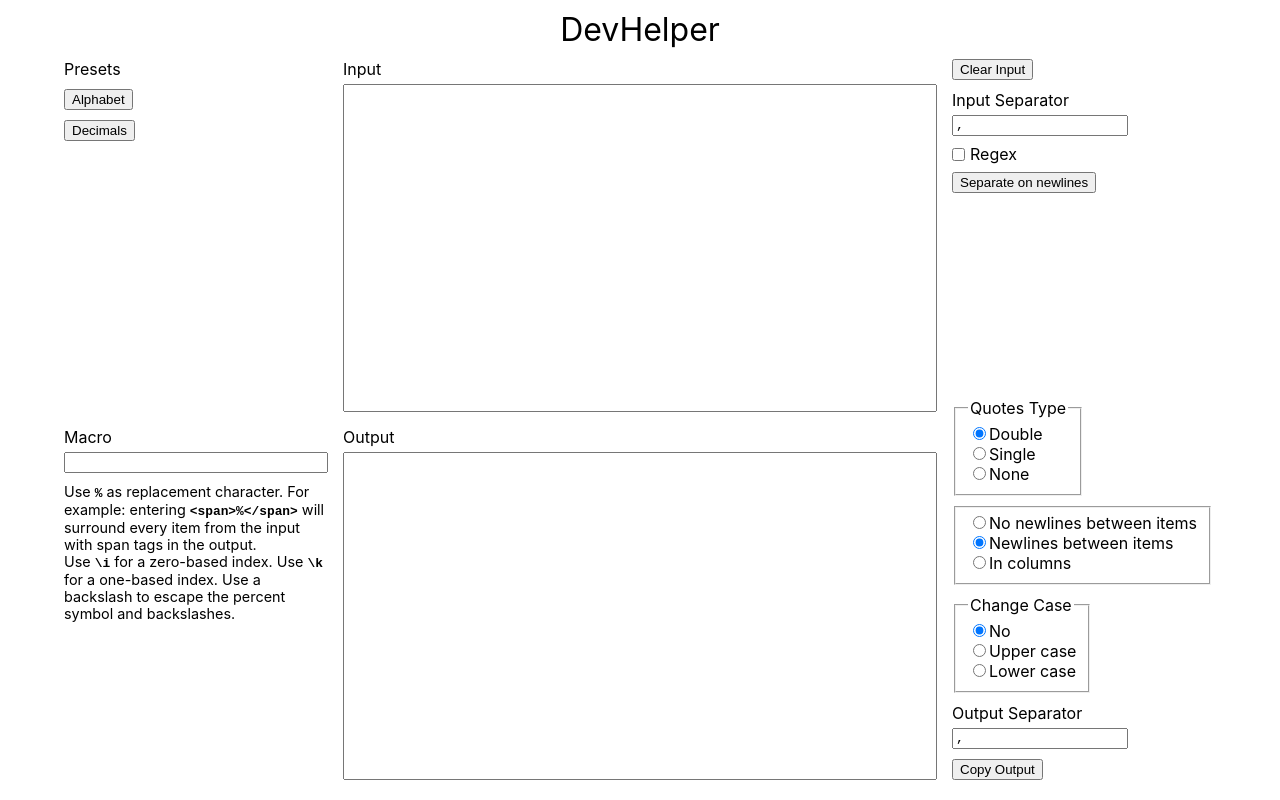
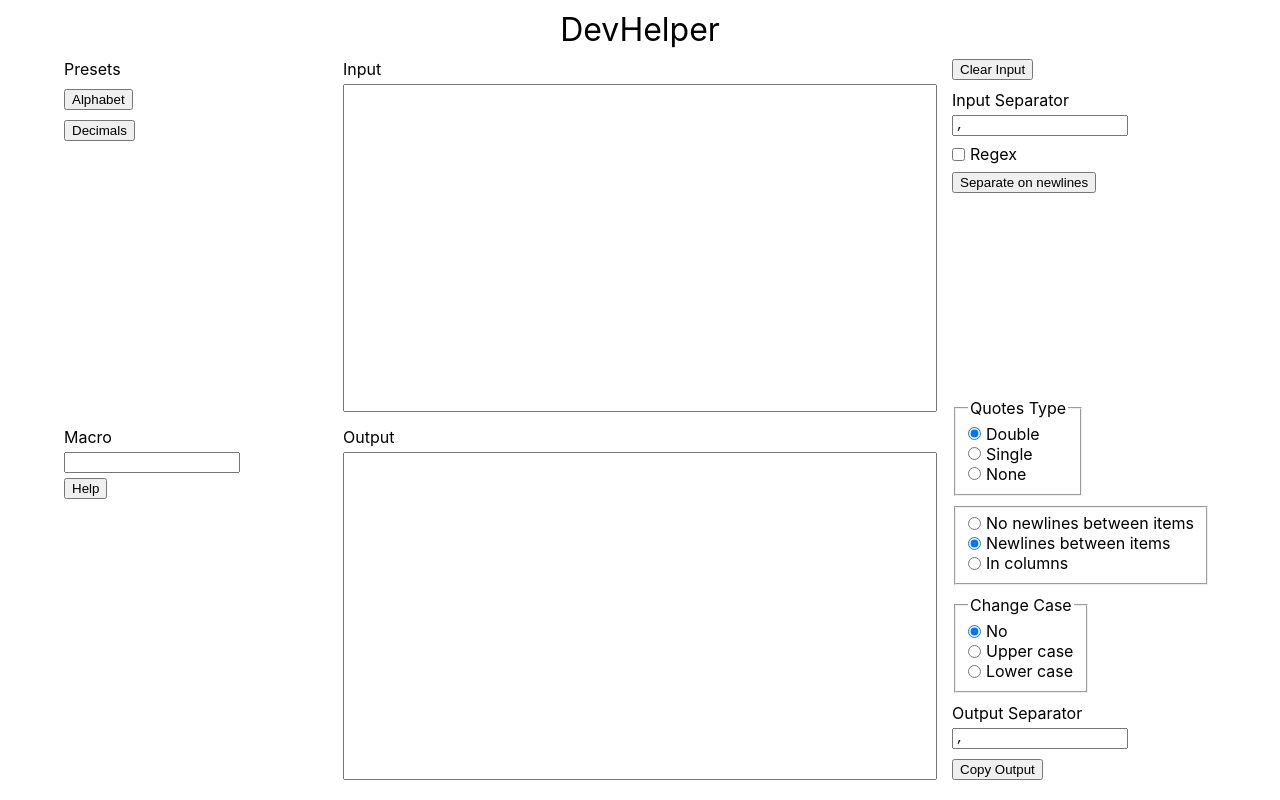
Before and after one commit to vladmashk/devhelper, a React (Vite) app: page / in a window 1280 px wide. Built offline with nearby package versions, Linux system fonts and the light colour scheme.

Commit message:
Improve styling

```diff
--- a/src/components/Macro.css
+++ b/src/components/Macro.css
@@ -1,5 +1,8 @@
 .macro {
+    display: flex;
+    flex-direction: column;
     align-items: flex-start;
+    gap: 5px;
 }
 
 .macro input {
@@ -7,7 +10,6 @@
 }
 
 .macroExplanation {
-    margin-top: 10px;
     font-size: 0.9em;
 }
 
--- a/src/components/Macro.tsx
+++ b/src/components/Macro.tsx
@@ -1,5 +1,5 @@
 import "./Macro.css";
-import {ActionDispatch} from "react";
+import {ActionDispatch, useState} from "react";
 import {DevHelperAction} from "../types.ts";
 
 export default function Macro({macro, dispatch}: {
@@ -7,18 +7,26 @@ export default function Macro({macro, dispatch}: {
     dispatch: ActionDispatch<[action: DevHelperAction]>
 }) {
 
+    const [explanationShown, setExplanationShown] = useState(false);
+
     return (
         <div className="macro">
             <label className="labeledInput">
                 Macro
                 <input value={macro} onChange={e => dispatch({type: "changeMacro", macro: e.target.value})}/>
             </label>
-            <div className="macroExplanation">
-                Use <code>%</code> as replacement character. For example: entering <code>&lt;span&gt;%&lt;/span&gt;</code> will
-                surround every item from the input with span tags in the output.<br/>
-                Use <code>\i</code> for a zero-based index. Use <code>\k</code> for a one-based index.
-                Use a backslash to escape the percent symbol and backslashes.
-            </div>
+            <button onClick={() => setExplanationShown(es => !es)}>
+                Help
+            </button>
+            {explanationShown && (
+                <div className="macroExplanation">
+                    For advanced formatting.<br/>
+                    Use <code>%</code> as replacement character. For example, entering <code>&lt;span&gt;%&lt;/span&gt;</code> will
+                    surround every item from the input with span tags in the output.<br/>
+                    Use <code>\i</code> for a zero-based index. Use <code>\k</code> for a one-based index.
+                    Use a backslash to escape the percent symbol and backslashes.
+                </div>
+            )}
         </div>
     );
 }
--- a/src/components/OutputOptions.css
+++ b/src/components/OutputOptions.css
@@ -10,6 +10,16 @@
 .outputOptions fieldset {
     display: flex;
     flex-direction: column;
+}
+
+.outputOptions input[type=radio] {
+    margin: 0;
+}
+
+.radioOption {
+    display: flex;
+    align-items: center;
+    gap: 5px;
 }
 
 .columns {
--- a/src/components/OutputOptions.tsx
+++ b/src/components/OutputOptions.tsx
@@ -13,7 +13,7 @@ export default function OutputOptions({state, dispatch, output}: {
             <fieldset className="quotesType">
                 <legend>Quotes Type</legend>
                 {Object.values(QuotesType).map(qt => (
-                    <label key={qt}>
+                    <label className="radioOption" key={qt}>
                         <input type="radio" name="quotesType" value={qt}
                                checked={state.outputFormatOptions.quotesType === qt} onChange={e => dispatch({
                             type: "changeOutputFormatOptions",
@@ -26,7 +26,7 @@ export default function OutputOptions({state, dispatch, output}: {
 
             <fieldset className="outputNewlines">
                 {Object.values(OutputNewlines).map(nl => (
-                    <label key={nl}>
+                    <label className="radioOption" key={nl}>
                         <input type="radio" name="outputNewlines" value={nl}
                                checked={state.outputFormatOptions.newlines === nl} onChange={e => dispatch({
                             type: "changeOutputFormatOptions",
@@ -50,7 +50,7 @@ export default function OutputOptions({state, dispatch, output}: {
             <fieldset className="changeCase">
                 <legend>Change Case</legend>
                 {Object.values(ChangeCase).map(cc => (
-                    <label key={cc}>
+                    <label className="radioOption" key={cc}>
                         <input type="radio" name="changeCase" value={cc}
                                checked={state.outputFormatOptions.changeCase === cc} onChange={e => dispatch({
                             type: "changeOutputFormatOptions",
```
